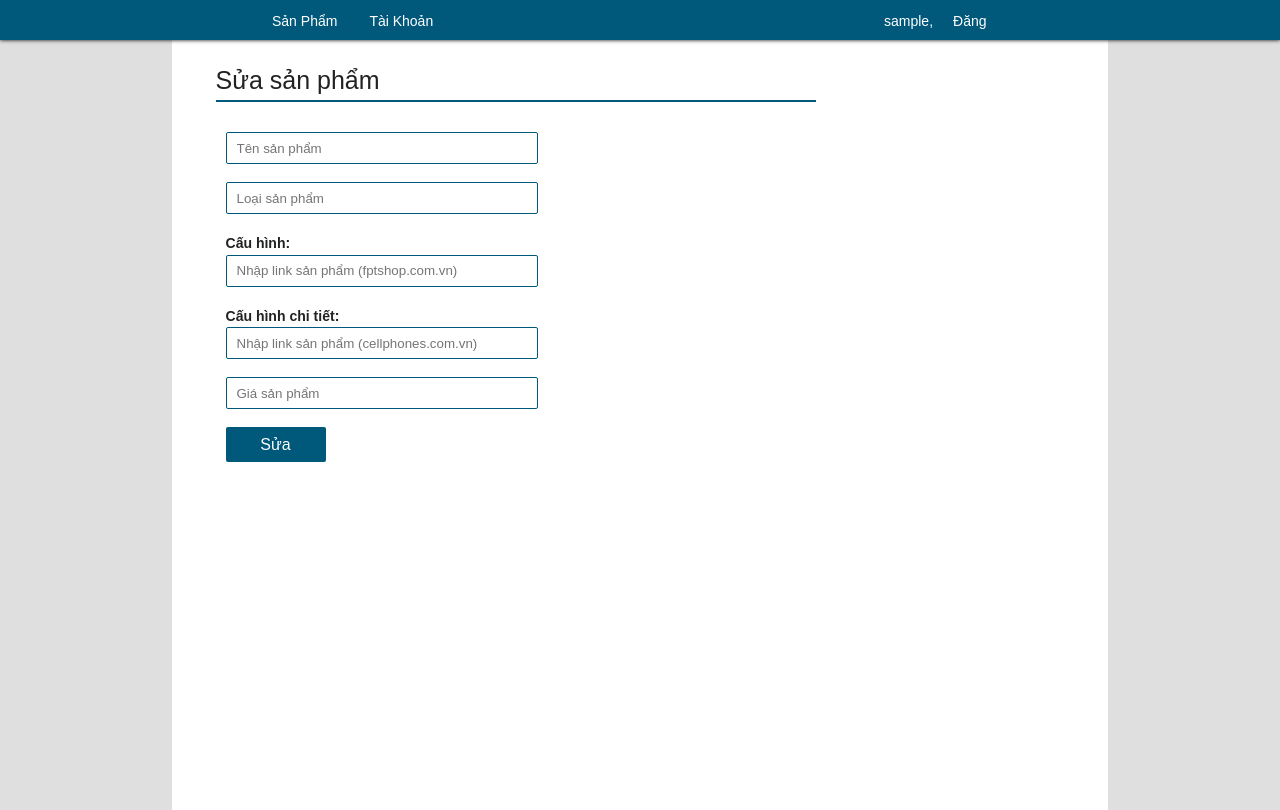
After one commit to Trong08101997/wepsosanh, a PHP site: page /view/suasanpham_view.php in a window 1280 px wide. The commit adds this page. Run offline with PHP 8.4, Linux system fonts and the light colour scheme; the visitor is signed in with stand-in values (Sample User, id 1).

Commit message:
hoàn thành phan` sua san pham. Đang làm phan` client

```diff
--- a/admin/controller/sanpham_controller.php
+++ b/admin/controller/sanpham_controller.php
@@ -72,9 +72,9 @@
 				$arr = array_merge($arr, $arr1);
 			}
 
-			echo "<pre>";
-			print_r($arr);
-			echo "</pre>";
+			// echo "<pre>";
+			// print_r($arr);
+			// echo "</pre>";
 			require_once "model/sanpham_model.php";
 			$get = new sanpham_model;
 			$get->themsanpham_model_function($arr);
--- a/admin/index.php
+++ b/admin/index.php
@@ -19,6 +19,10 @@
 
         } elseif($action == 'themsanpham_controller') {
             $sanpham->themsanpham_controller_function();
+
+        } elseif($action == 'sua_product') {
+            $id = $_GET['id'];
+            require_once 'view/suasanpham_view.php';
 
         } elseif($action == 'xoa_product') {
             $id = $_GET['id'];
--- a/admin/model/sanpham_model.php
+++ b/admin/model/sanpham_model.php
@@ -2,6 +2,10 @@
 	class sanpham_model {
 
 		function themsanpham_model_function($arr) {
+			// echo "<pre>";/
+			// print_r($arr);
+			// echo "</pre>";
+			require_once "connect_db.php";
 			$ten = $arr['ten'];
 			$anh_dai_dien = $arr[0];
 			$anh_san_pham = $arr[1];
--- /dev/null
+++ b/admin/view/suasanpham_view.php
@@ -0,0 +1,28 @@
+<!DOCTYPE html>
+<html>
+<head>
+	<title>Sửa sản phẩm</title>
+	<link rel="stylesheet" type="text/css" href="view/css/themsanpham_view.css">
+    <script src="view/js/jquery-3.3.1.min.js"></script>
+    <script language="JavaScript" src="view/js/themtaikhoan.js"></script>
+</head>
+<body>
+    <?= require_once "header_view.php" ?>
+	<div class="container">
+        <div class="container01">
+            <div id="quanly">
+                Sửa sản phẩm
+            </div>
+            <form action="?action=themsanpham_controller" method="post" enctype="multipart/form-data">
+				<input type="text" name="sp_ten" placeholder="Tên sản phẩm"><br>
+
+				<input type="text" name="sp_loai_san_pham" placeholder="Loại sản phẩm"><br>
+				<h3>Cấu hình:</h3><input type="text" name="sp_cau_hinh" placeholder="Nhập link sản phẩm (fptshop.com.vn)"><br>
+				<h3>Cấu hình chi tiết:</h3><input type="text" name="sp_cau_hinh_chi_tiet" placeholder="Nhập link sản phẩm (cellphones.com.vn)"><br>
+				<input type="text" name="sp_gia" placeholder="Giá sản phẩm"><br>
+				<input type="submit" value="Sửa">
+            </form>
+        </div>
+	</div>
+</body>
+</html>
```
Also changed, not shown: images/hinh-anh-yamaha-exciter-150-do-theo-phong-cach-revstation-5.jpg (added), images/mydesign.png (added).
